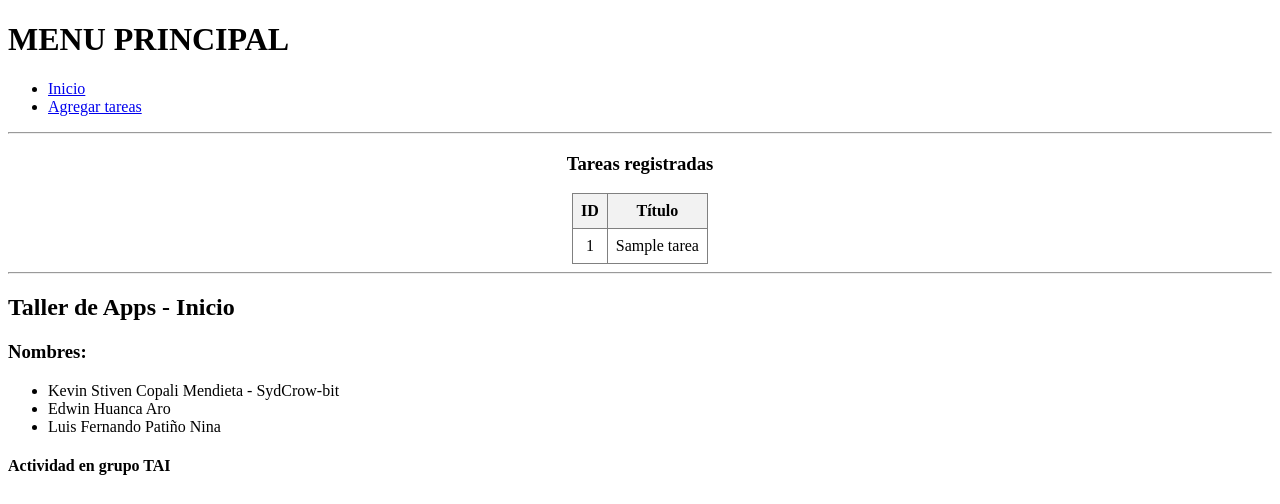
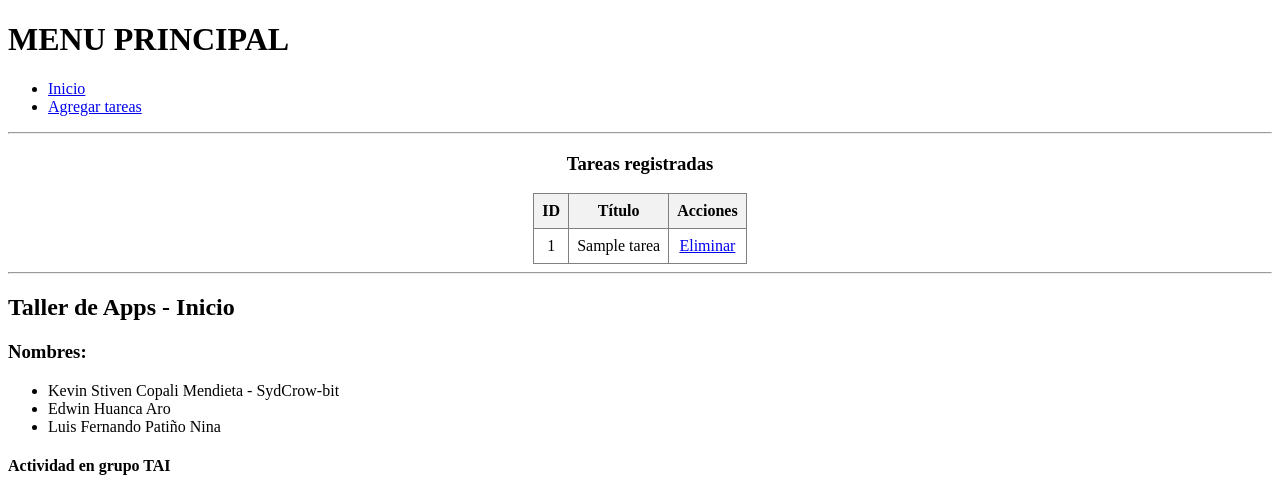
Before and after one commit to SydCrow-bit/TAREA-DB-PYTHON, a Flask app: page / in a window 1280 px wide. Shown: the top 504 px of the page. Run offline with Flask 3, Linux system fonts and the light colour scheme; tables that the repository leaves empty hold one stand-in row (values such as "Sample post").

Commit message:
feat: :sparkles: agregando funcionalidad para eliminar una tarea

```diff
--- a/app.py
+++ b/app.py
@@ -2,7 +2,7 @@ from flask import Flask
 from extension import db
 
 app = Flask(__name__)
-app.config['SECRET_KEY'] = 'secret1234'
+app.config['SECRET_KEY'] = 'admin'
 app.config["SQLALCHEMY_DATABASE_URI"] = "mysql+pymysql://root:@localhost:3306/db_tareas"
 db.init_app(app)
 
--- a/routes.py
+++ b/routes.py
@@ -1,6 +1,6 @@
 # routes.py
 from app import app, db
-from flask import Flask, render_template
+from flask import Flask, render_template, redirect, url_for
 import formularios
 from models import Tarea
 
@@ -29,3 +29,12 @@ def sobrenosotros():
 def cargar_tareas():
     tareas = Tarea.query.all()
     return dict(tareas=tareas)
+
+
+
+@app.route('/eliminar/<int:id>')
+def eliminar(id):
+    tarea = Tarea.query.get_or_404(id)
+    db.session.delete(tarea)
+    db.session.commit()
+    return redirect(url_for('index'))
--- a/templates/base.html
+++ b/templates/base.html
@@ -24,14 +24,17 @@
         <tr style="background-color:#f2f2f2;">
             <th>ID</th>
             <th>Título</th>
-        </tr>
+            <th>Acciones</th> </tr>
 
         {% for tarea in tareas %}
         <tr>
             <td>{{ tarea.id }}</td>
             <td>{{ tarea.titulo }}</td>
+            <td>
+                <a href="/eliminar/{{ tarea.id }}" onclick="return confirm('¿Estás seguro?')">Eliminar</a>
+            </td>
         </tr>
-    {% endfor %}
+        {% endfor %}
     </table>
     </div>
     {% else %}
```
